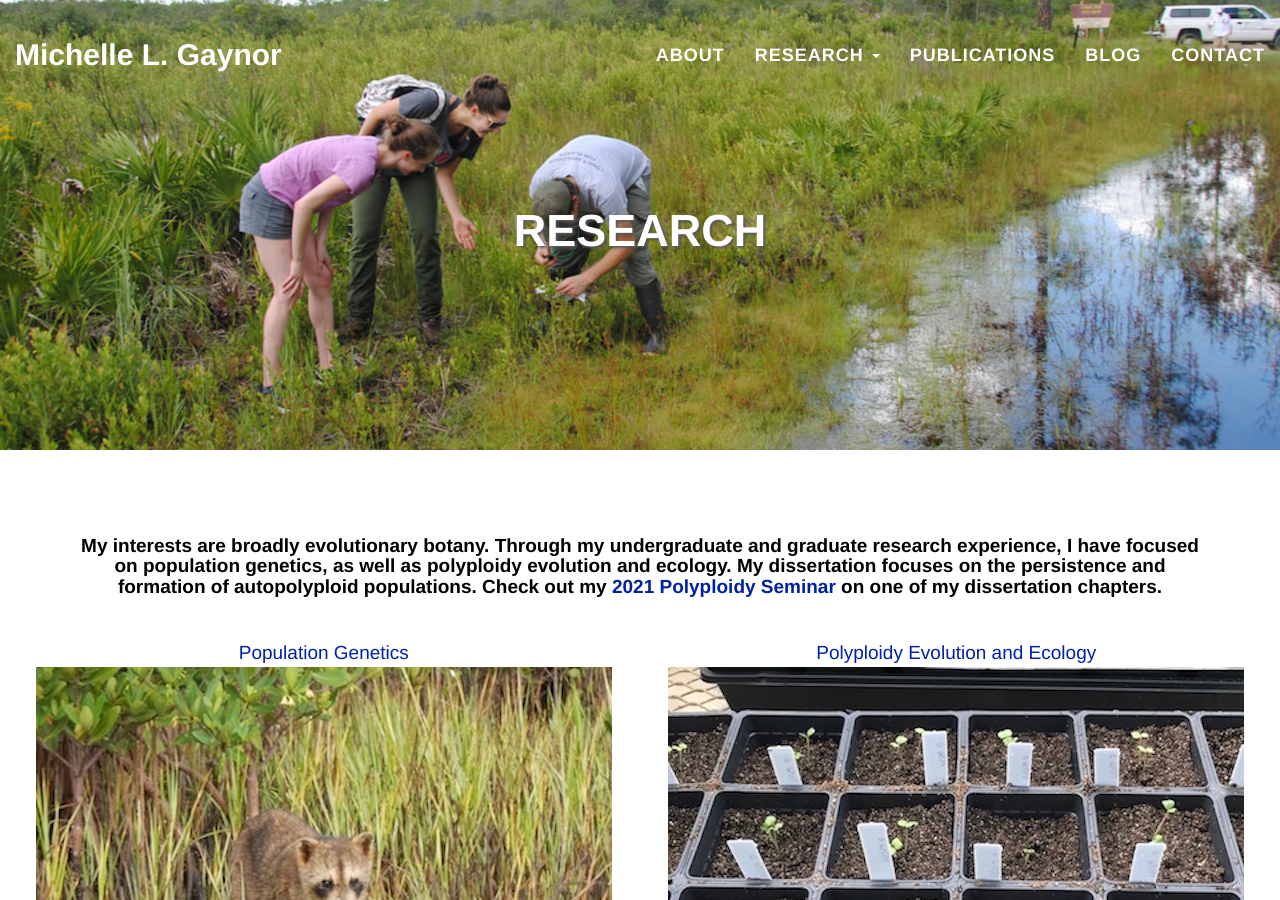
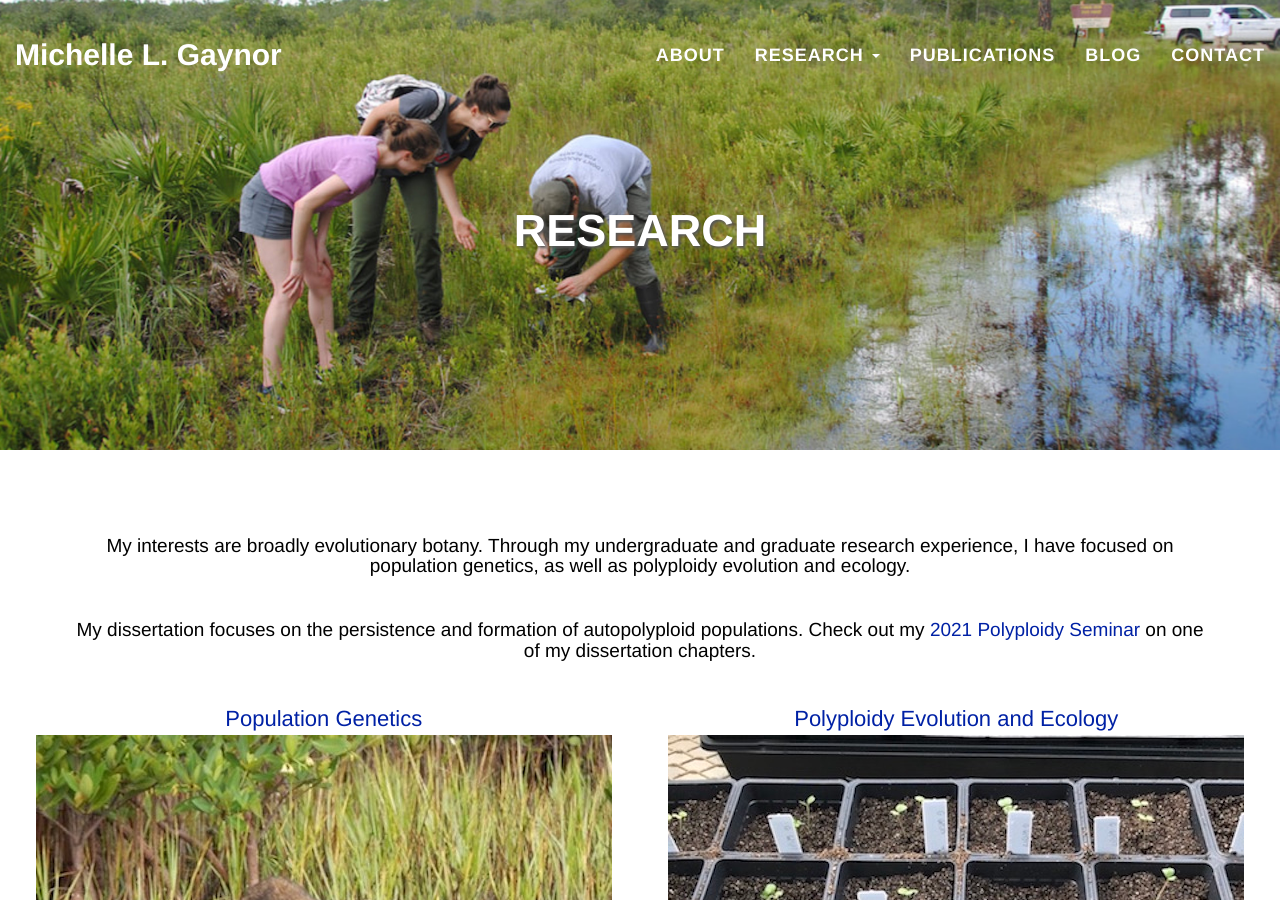
Before and after one commit to mgaynor1/mgaynor1.github.io, a Jekyll site: the page built from research.html, in a window 1280 px wide and 900 px high. Built offline with Jekyll 4.4.1, drawn with Linux system fonts in a browser that asks for light colours; nearby versions of some CDN libraries.

Commit message:
add news

```diff
--- a/index.html
+++ b/index.html
@@ -11,7 +11,7 @@ background: '/img/bg-index.jpg'
 
 		 <div class="col-md-6 col-sm-12">
 			 <div class="text-center" style="padding-top:3em;">
-				<p> Hi, my name is Shelly and I am currently a Ph.D. candidate in the Soltis Lab at the University of Florida. I am a <a href="https://www.nsfgrfp.org/">National Science Foundation Graduate Research Fellow (NSF-GRFP)</a> and current <a href="https://cms.botany.org/home.html">Botanical Society of America</a> Student Representative (2019 - 2021).</p>
+				<p> Hi, my name is Shelly and I am currently a Ph.D. candidate in the Soltis Lab at the University of Florida. I am a <a href="https://www.nsfgrfp.org/">National Science Foundation Graduate Research Fellow (NSF-GRFP)</a> and past <a href="https://cms.botany.org/home.html">Botanical Society of America</a> Student Representative (2019 - 2021).</p>
  				<p> My general research interest is polyploidy evolution and population genetics. I completed my B.S. in Biology at the University of Central Florida, during which I was able to participate in multiple undergraduate research opportunties (see <a href="{{"/about" | relative_url }}">About</a>). With this website, I hope to share my current research (see <a href="{{"/research" | relative_url }}">Research</a>) and notes along the way (see <a href="{{"/blog" | relative_url }}">Blog</a>).</p>
 			 </div>
 		 </div>
--- a/research.html
+++ b/research.html
@@ -11,8 +11,9 @@ background: '/img/bg-research.jpg'
 	<div class="container">
 		<div class="row">
 			<div class="col-lg-12 text-center">
-		    		<h4 style= "color: #000000; text-transform: none;"> My interests are broadly evolutionary botany. Through my undergraduate and graduate research experience, I have focused on population genetics, as well as polyploidy evolution and ecology.
-		    		 My dissertation focuses on the persistence and formation of autopolyploid populations. Check out my <a href="https://youtu.be/mEvSgXN6jbs?t=1990"> 2021 Polyploidy Seminar </a> on one of my dissertation chapters. </h4>
+		    		<h4 style= "color: #000000; text-transform: none; font-weight: 400;"> My interests are broadly evolutionary botany. Through my undergraduate and graduate research experience, I have focused on population genetics, as well as polyploidy evolution and ecology.</h4>
+		    		<br>
+		    		<h4 style= "color: #000000; text-transform: none; font-weight: 400;"> My dissertation focuses on the persistence and formation of autopolyploid populations. Check out my <a href="https://youtu.be/mEvSgXN6jbs?t=1990"> 2021 Polyploidy Seminar </a> on one of my dissertation chapters. </h4>
 		    </div>
 		</div>
 	</div>
@@ -20,11 +21,11 @@ background: '/img/bg-research.jpg'
 	<div class="container-fluid" style="padding-top: 30px; padding-bottom: 80px;">
         <div class="row">
             <div class="col-xs-12 col-sm-6 col-lg-6">
-                <div class="caption" style="text-align:center; font-size: 19px; line-height: 1.5; color: ##fa4616;"><a href="{{"/research/populationgenetics" | relative_url }}">Population Genetics</a>
+                <div class="caption" style="text-align:center; font-size: 22px; line-height: 1.5; color: ##fa4616;"><a href="{{"/research/populationgenetics" | relative_url }}">Population Genetics</a>
                 <a href="{{"/research/populationgenetics" | relative_url }}"><img style="align: center;" src="{{'/img/research/pop.jpg' | relative_url}}" class="img-responsive center-block" alt="Responsive image"></a></div>
             </div>
             <div class="col-xs-12 col-sm-6 col-lg-6">
-                <div class="caption" style="text-align:center;font-size: 19px; line-height: 1.5; color: ##fa4616;"><a href="{{"/research/polyploidy" | relative_url }}">Polyploidy Evolution and Ecology</a>
+                <div class="caption" style="text-align:center;font-size: 22px; line-height: 1.5; color: ##fa4616;"><a href="{{"/research/polyploidy" | relative_url }}">Polyploidy Evolution and Ecology</a>
                <a href="{{"/research/polyploidy" | relative_url }}"><img style="align: center;"  src="{{'img/research/poly.jpg' | relative_url}}" class="img-responsive center-block" alt="Responsive image"></a></div>
             </div>
         </div>
@@ -32,7 +33,7 @@ background: '/img/bg-research.jpg'
   	<div class="container-fluid" style="padding-top: 30px; padding-bottom: 80px;">
         <div class="row">
             <div class="col-xs-12 col-sm-6 col-lg-6">
-                <div class="caption" style="text-align:center; font-size: 19px; line-height: 1.5; color: ##fa4616;"><a href="{{"/research/climaticniche" | relative_url }}">Climatic Niche</a>
+                <div class="caption" style="text-align:center; font-size: 22px; line-height: 1.5; color: ##fa4616;"><a href="{{"/research/climaticniche" | relative_url }}">Climatic Niche</a>
                 <a href="{{"/research/climaticniche" | relative_url }}"><img style="align: center;" src="{{'/img/research/climaticniche.jpg' | relative_url}}" class="img-responsive center-block" alt="Responsive image"></a></div>
             </div>
             <div class="col-xs-12 col-sm-6 col-lg-6">
```
Also changed, not shown: _posts/2014-07-13-project-9.markdown (added, +15 -0 lines), img/news/GaynorGalax-thumbnail.jpg (added), img/news/GaynorGalax.jpg (added).
